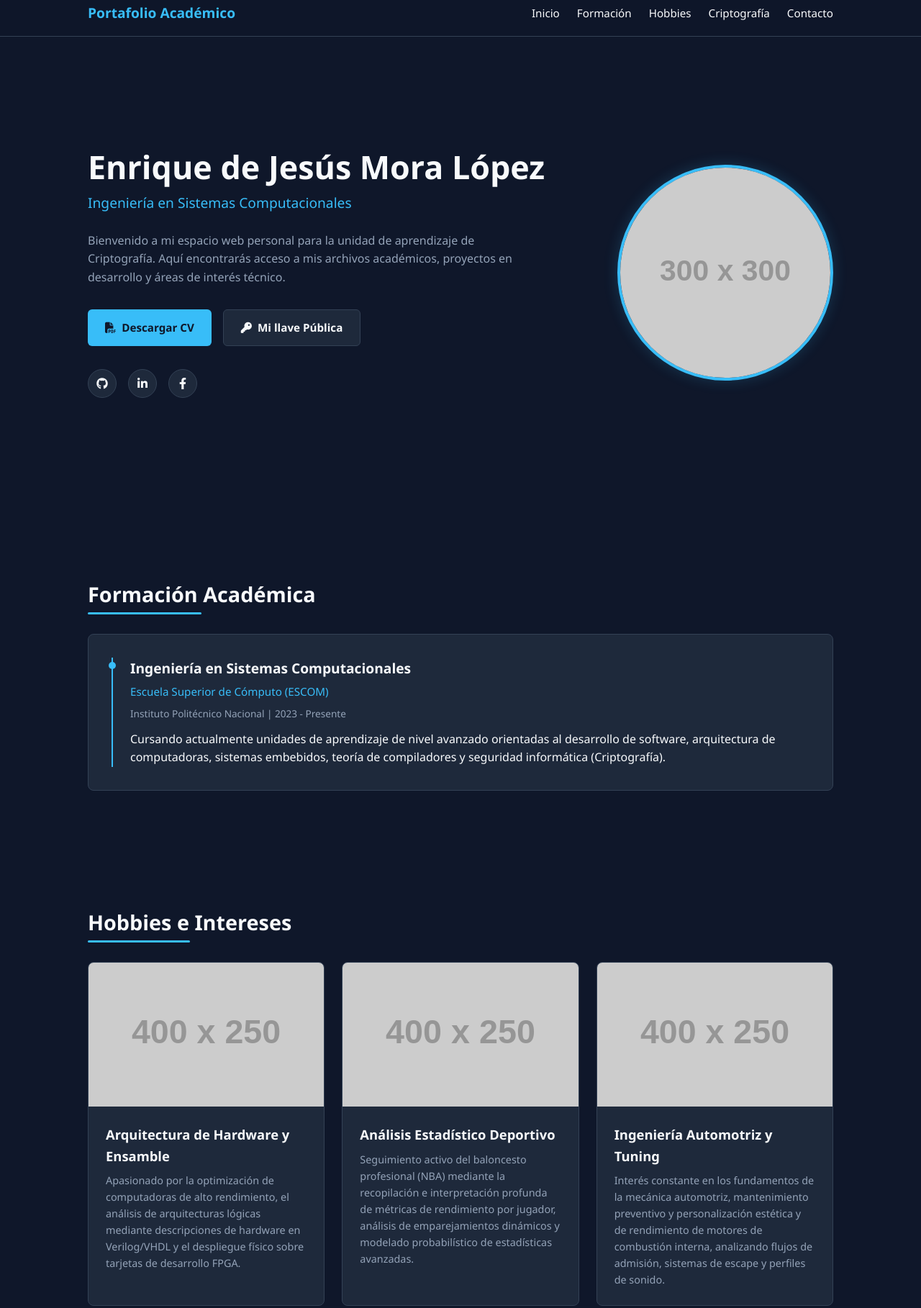
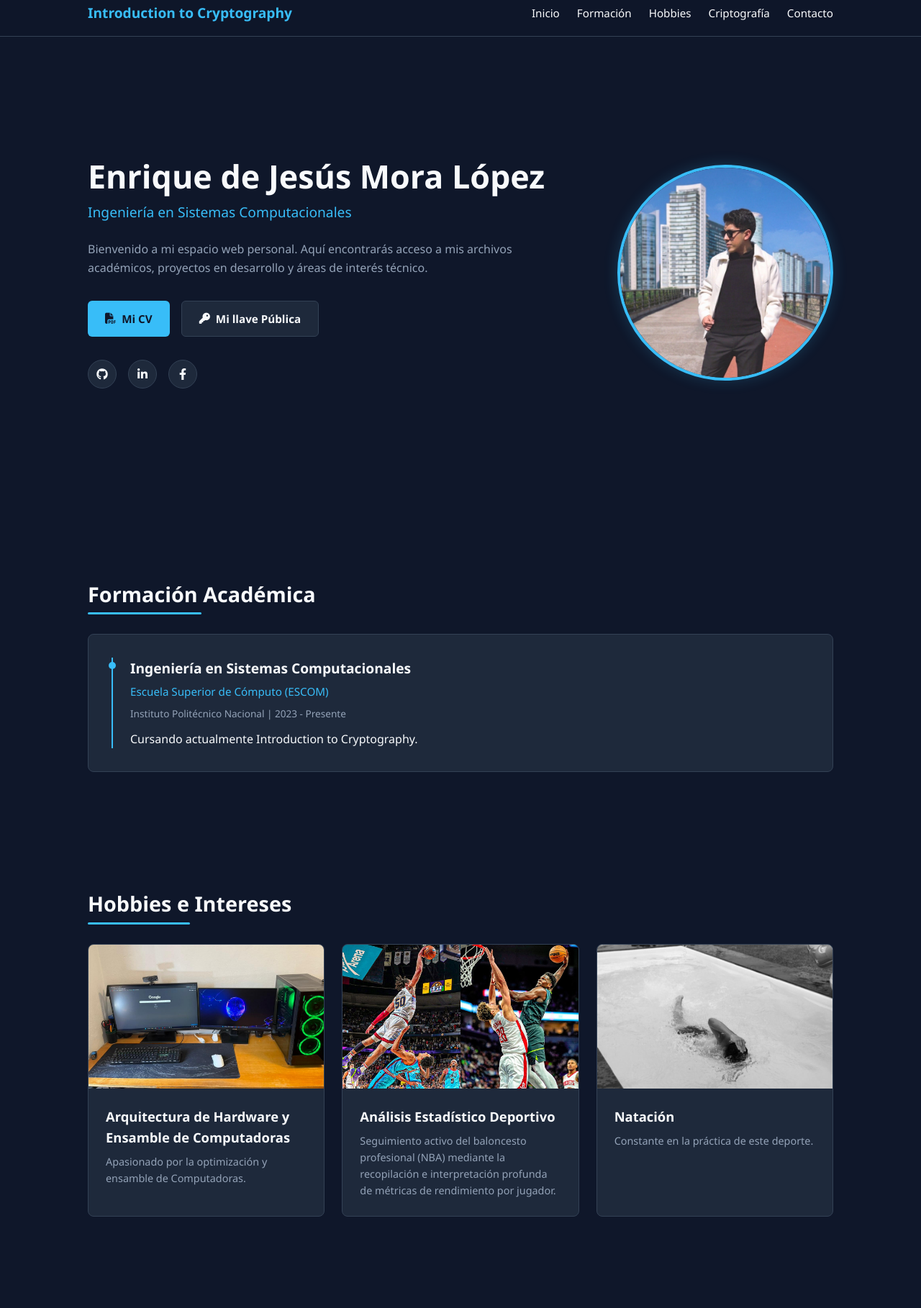
Before and after one commit to EnriqueMora08/EnriqueMora08.github.io, a plain HTML site: page index.html in a window 1280 px wide. Shown: the part 13-1831 px from the top of the page at 72% size. Drawn offline with Linux system fonts and the light colour scheme; placeholder pictures from the web are drawn by us.

Commit message:
Add files via upload

```diff
--- a/index.html
+++ b/index.html
@@ -385,7 +385,7 @@
 
     <header>
         <div class="nav-container">
-            <div class="logo">Portafolio Académico</div>
+            <div class="logo">Introduction to Cryptography</div>
             <nav>
                 <ul>
                     <li><a href="#inicio">Inicio</a></li>
@@ -403,20 +403,20 @@
             <h1>Enrique de Jesús Mora López</h1>
             <div class="hero-subtitle">Ingeniería en Sistemas Computacionales</div>
             <p class="hero-description">
-                Bienvenido a mi espacio web personal para la unidad de aprendizaje de Criptografía. Aquí encontrarás acceso a mis archivos académicos, proyectos en desarrollo y áreas de interés técnico.
+                Bienvenido a mi espacio web personal. Aquí encontrarás acceso a mis archivos académicos, proyectos en desarrollo y áreas de interés técnico.
             </p>
             <div class="hero-buttons">
                 <a href="cv_enrique_mora.pdf" download="CV_Enrique_Mora.pdf" class="btn btn-primary">
-                    <i class="fa-solid fa-file-pdf"></i> Descargar CV
+                    <i class="fa-solid fa-file-pdf"></i> Mi CV
                 </a>
                 <a href="#inicio" onclick="alert('La llave pública estará disponible próximamente al concluir la práctica de RSA.'); return false;" class="btn btn-secondary">
                     <i class="fa-solid fa-key"></i> Mi llave Pública
                 </a>
             </div>
             <div class="social-links">
-                <a href="https://github.com" target="_blank" class="social-icon" title="GitHub"><i class="fa-brands fa-github"></i></a>
+                <a href="https://github.com/EnriqueMora08" target="_blank" class="social-icon" title="GitHub"><i class="fa-brands fa-github"></i></a>
                 <a href="https://linkedin.com" target="_blank" class="social-icon" title="LinkedIn"><i class="fa-brands fa-linkedin-in"></i></a>
-                <a href="https://facebook.com" target="_blank" class="social-icon" title="Facebook"><i class="fa-brands fa-facebook-f"></i></a>
+                <a href="https://www.facebook.com/enrique.mora.3152" target="_blank" class="social-icon" title="Facebook"><i class="fa-brands fa-facebook-f"></i></a>
             </div>
         </div>
         <div class="hero-img-container">
@@ -431,7 +431,7 @@
                 <h3>Ingeniería en Sistemas Computacionales</h3>
                 <div class="timeline-institution">Escuela Superior de Cómputo (ESCOM)</div>
                 <div class="timeline-date">Instituto Politécnico Nacional | 2023 - Presente</div>
-                <p>Cursando actualmente unidades de aprendizaje de nivel avanzado orientadas al desarrollo de software, arquitectura de computadoras, sistemas embebidos, teoría de compiladores y seguridad informática (Criptografía).</p>
+                <p>Cursando actualmente Introduction to Cryptography.</p>
             </div>
         </div>
     </section>
@@ -442,11 +442,11 @@
 
             <div class="hobby-card">
                 <div class="hobby-img">
-                    <img src="hobby1.jpg" alt="Arquitectura de Computadoras y Hardware" onerror="this.src='https://via.placeholder.com/400x250?text=Hardware+y+FPGAs'">
+                    <img src="hobby1.jpeg" alt="Arquitectura de Computadoras y Hardware" onerror="this.src='https://via.placeholder.com/400x250?text=Hardware+y+FPGAs'">
                 </div>
                 <div class="hobby-info">
-                    <h3>Arquitectura de Hardware y Ensamble</h3>
-                    <p>Apasionado por la optimización de computadoras de alto rendimiento, el análisis de arquitecturas lógicas mediante descripciones de hardware en Verilog/VHDL y el despliegue físico sobre tarjetas de desarrollo FPGA.</p>
+                    <h3>Arquitectura de Hardware y Ensamble de Computadoras</h3>
+                    <p>Apasionado por la optimización y ensamble de Computadoras.</p>
                 </div>
             </div>
 
@@ -456,17 +456,17 @@
                 </div>
                 <div class="hobby-info">
                     <h3>Análisis Estadístico Deportivo</h3>
-                    <p>Seguimiento activo del baloncesto profesional (NBA) mediante la recopilación e interpretación profunda de métricas de rendimiento por jugador, análisis de emparejamientos dinámicos y modelado probabilístico de estadísticas avanzadas.</p>
+                    <p>Seguimiento activo del baloncesto profesional (NBA) mediante la recopilación e interpretación profunda de métricas de rendimiento por jugador.</p>
                 </div>
             </div>
 
             <div class="hobby-card">
                 <div class="hobby-img">
-                    <img src="hobby3.jpg" alt="Mecánica Automotriz" onerror="this.src='https://via.placeholder.com/400x250?text=Mecanica+y+Tuning'">
+                    <img src="hobby3.jpeg" alt="Mecánica Automotriz" onerror="this.src='https://via.placeholder.com/400x250?text=Mecanica+y+Tuning'">
                 </div>
                 <div class="hobby-info">
-                    <h3>Ingeniería Automotriz y Tuning</h3>
-                    <p>Interés constante en los fundamentos de la mecánica automotriz, mantenimiento preventivo y personalización estética y de rendimiento de motores de combustión interna, analizando flujos de admisión, sistemas de escape y perfiles de sonido.</p>
+                    <h3>Natación</h3>
+                    <p>Constante en la práctica de este deporte.</p>
                 </div>
             </div>
 
@@ -495,7 +495,7 @@
     <section id="contacto">
         <h2 class="section-title">Contacto</h2>
         <div class="contact-card">
-            <p>¿Tienes dudas sobre mis entregas de laboratorio o proyectos? Puedes contactarme a través de mi dirección de correo institucional:</p>
+            <p>Puedes contactarme a través de mi dirección de correo institucional:</p>
             <a href="mailto:tu_correo@alumno.ipn.mx" class="email-link">emoral1900@alumno.ipn.mx</a>
             <p style="color: var(--texto-mutado); font-size: 0.9rem;">ESCOM - Instituto Politécnico Nacional</p>
         </div>
```
Also changed, not shown: hobby1.jpeg (added), hobby2.jpg (added), hobby3.jpeg (added), perfil.jpg (added), 1 other file.
